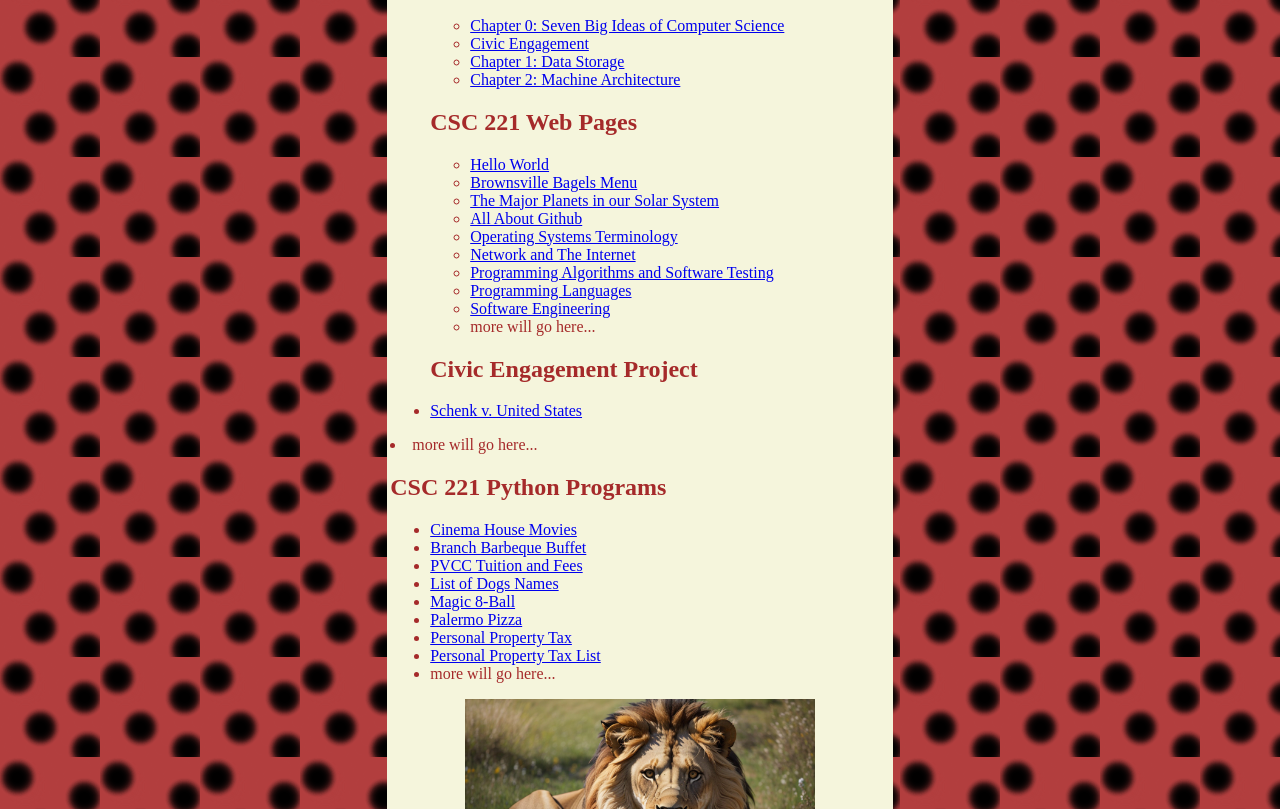
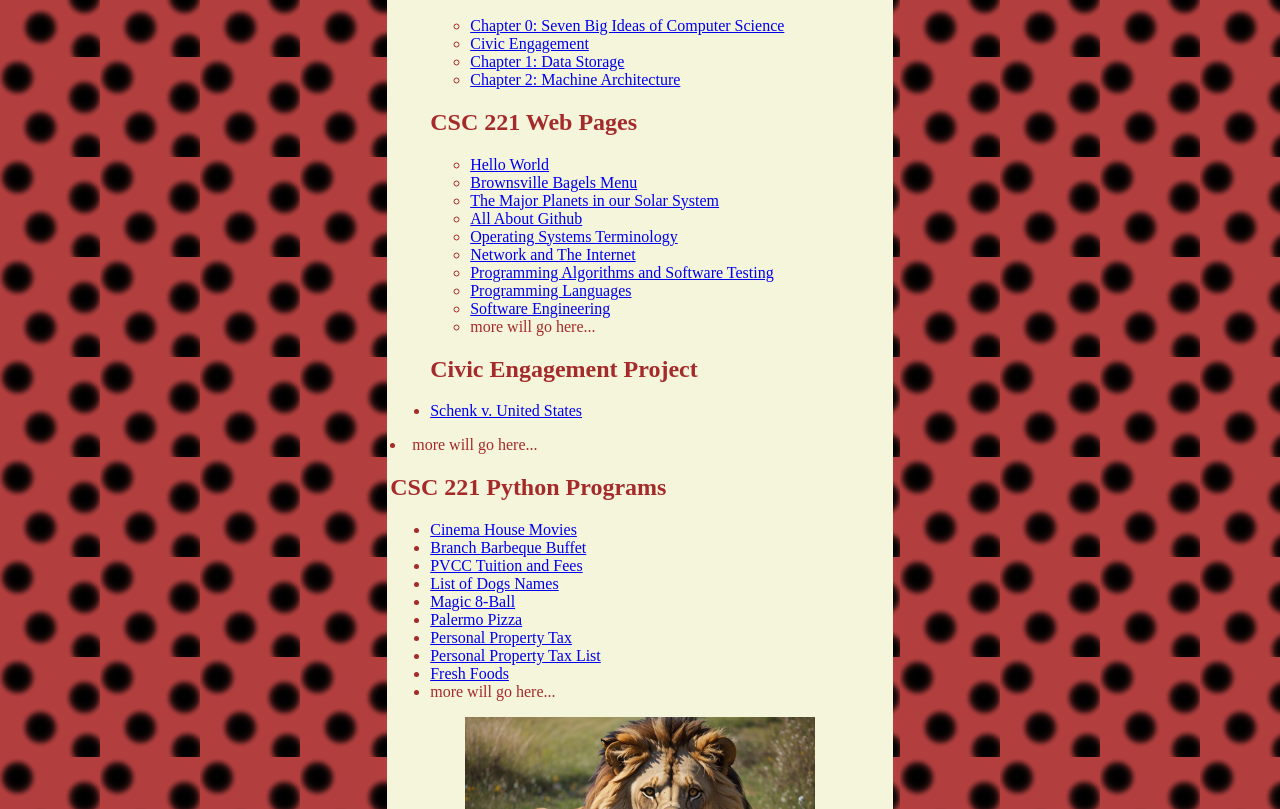
Before and after one commit to saleemsediqi-pvcc/saleemsediqi-pvcc.github.io, a plain HTML site: page index.html in a window 1280 px wide. Shown: the part 143-952 px from the top of the page. Drawn offline with Linux system fonts and the light colour scheme.

Commit message:
Update index.html

```diff
--- a/index.html
+++ b/index.html
@@ -52,6 +52,7 @@
     <li><a href="pizza.py"> Palermo Pizza </a></li>
     <li><a href="personalproperty.py"> Personal Property Tax </a></li>
     <li><a href="personalpropertylist.py"> Personal Property Tax List </a></li>
+        <li><a href="freshfoods.py"> Fresh Foods</a></li>
 
     <li>more will go here...</li>
 </ul>
```
